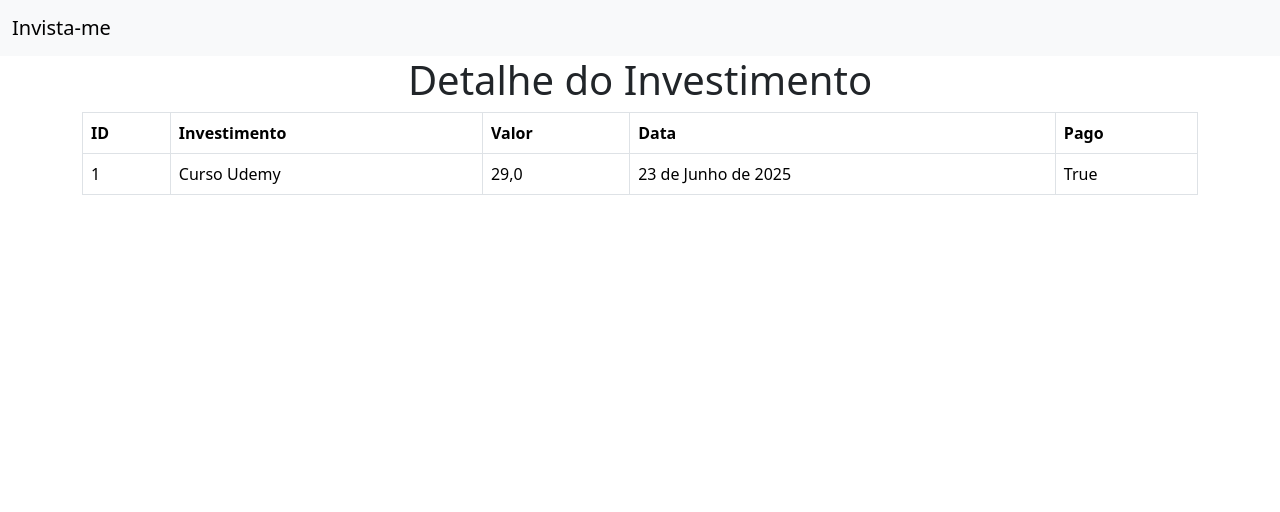
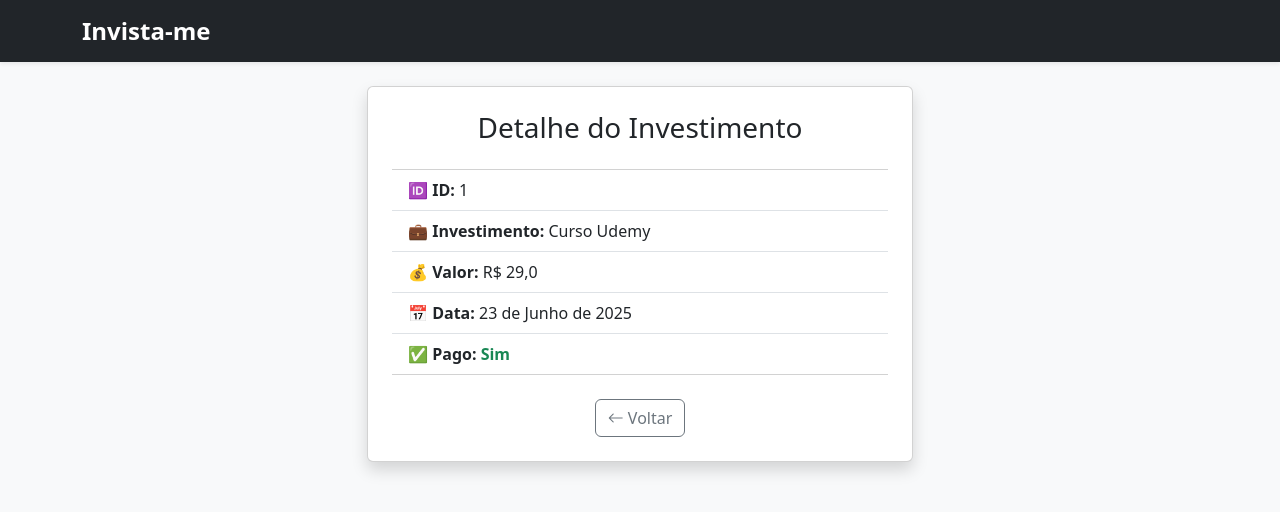
Before and after one commit to diegodutradev/invista-me, a Django app: page //1 in a window 1280 px wide. Shown: the top 512 px of the page. Run offline with Django 5.2, Linux system fonts and the light colour scheme; data comes from the database, SQL or seed files in the repository; both versions use the stored data as it was after the commit; some libraries are stand-ins or nearby versions.

Commit message:
repaginação do fron-end da aplicação

```diff
--- a/invista_me/templates/investimentos/base.html
+++ b/invista_me/templates/investimentos/base.html
@@ -1,37 +1,50 @@
 <!doctype html>
-<html lang="en">
+<html lang="pt-br">
 
 <head>
     <meta charset="utf-8">
     <meta name="viewport" content="width=device-width, initial-scale=1">
     <title>Invista-me</title>
+
+    <!-- Bootstrap CSS -->
     <link href="https://cdn.jsdelivr.net/npm/bootstrap@5.3.7/dist/css/bootstrap.min.css" rel="stylesheet"
         integrity="sha384-LN+7fdVzj6u52u30Kp6M/trliBMCMKTyK833zpbD+pXdCLuTusPj697FH4R/5mcr" crossorigin="anonymous">
+
+    <!-- Animate.css -->
+    <link rel="stylesheet" href="https://cdnjs.cloudflare.com/ajax/libs/animate.css/4.1.1/animate.min.css"/>
+
+    <!-- Estilos customizados -->
+    <style>
+        body {
+            background-color: #f8f9fa;
+        }
+        .navbar-brand {
+            font-weight: bold;
+            font-size: 1.5rem;
+        }
+        a {
+            text-decoration: none;
+        }
+    </style>
 </head>
 
 <body>
-    <nav class="navbar bg-body-tertiary">
-        <div class="container-fluid">
-            <a class="navbar-brand" href="{% url 'investimentos' %}">
-                Invista-me
-            </a>
+    <!-- Navbar -->
+    <nav class="navbar navbar-expand-lg bg-dark navbar-dark shadow-sm">
+        <div class="container">
+            <a class="navbar-brand" href="{% url 'investimentos' %}">Invista-me</a>
         </div>
     </nav>
 
-    {% block conteudo %}
+    <!-- Conteúdo principal com animação -->
+    <div class="container py-4 animate__animated animate__fadeIn">
+        {% block conteudo %}
+        {% endblock %}
+    </div>
 
-    {% endblock %}
-
-
-
+    <!-- Bootstrap JS -->
     <script src="https://cdn.jsdelivr.net/npm/bootstrap@5.3.7/dist/js/bootstrap.bundle.min.js"
         integrity="sha384-ndDqU0Gzau9qJ1lfW4pNLlhNTkCfHzAVBReH9diLvGRem5+R9g2FzA8ZGN954O5Q"
-        crossorigin="anonymous"></script>
-    <script src="https://cdn.jsdelivr.net/npm/@popperjs/core@2.11.8/dist/umd/popper.min.js"
-        integrity="sha384-I7E8VVD/ismYTF4hNIPjVp/Zjvgyol6VFvRkX/vR+Vc4jQkC+hVqc2pM8ODewa9r"
-        crossorigin="anonymous"></script>
-    <script src="https://cdn.jsdelivr.net/npm/bootstrap@5.3.7/dist/js/bootstrap.min.js"
-        integrity="sha384-7qAoOXltbVP82dhxHAUje59V5r2YsVfBafyUDxEdApLPmcdhBPg1DKg1ERo0BZlK"
         crossorigin="anonymous"></script>
 </body>
 
--- a/invista_me/templates/investimentos/detalhe.html
+++ b/invista_me/templates/investimentos/detalhe.html
@@ -1,22 +1,44 @@
 {% extends 'investimentos/base.html' %}
 {% block conteudo %}
-<h1 style="text-align: center;">Detalhe do Investimento</h1>
-<div class="container">
-    <table class="table table-hover table-bordered">
-        <tr>
-            <th>ID</th>
-            <th>Investimento</th>
-            <th>Valor</th>
-            <th>Data</th>
-            <th>Pago</th>
-        </tr>
-        <tr>
-            <td>{{dados.id}}</td>
-            <td>{{dados.investimento}}</td>
-            <td>{{dados.valor}}</td>
-            <td>{{dados.data}}</td>
-            <td>{{dados.pago}}</td>
-        </tr>
-    </table>
+<link rel="stylesheet" href="https://cdn.jsdelivr.net/npm/bootstrap-icons@1.11.3/font/bootstrap-icons.min.css">
+
+
+<div class="row justify-content-center">
+    <div class="col-lg-6">
+
+        <div class="card shadow p-4 animate__animated animate__fadeInUp">
+            <h3 class="mb-4 text-center">Detalhe do Investimento</h3>
+
+            <ul class="list-group list-group-flush mb-4">
+                <li class="list-group-item">
+                    🆔 <strong>ID:</strong> {{ dados.id }}
+                </li>
+                <li class="list-group-item">
+                    💼 <strong>Investimento:</strong> {{ dados.investimento }}
+                </li>
+                <li class="list-group-item">
+                    💰 <strong>Valor:</strong> R$ {{ dados.valor }}
+                </li>
+                <li class="list-group-item">
+                    📅 <strong>Data:</strong> {{ dados.data }}
+                </li>
+                <li class="list-group-item">
+                    ✅ <strong>Pago:</strong>
+                    {% if dados.pago %}
+                        <span class="text-success fw-bold">Sim</span>
+                    {% else %}
+                        <span class="text-danger fw-bold">Não</span>
+                    {% endif %}
+                </li>
+            </ul>
+
+             <div class="text-center">
+                <a href="{% url 'investimentos' %}" class="btn btn-outline-secondary">
+                    <i class="bi bi-arrow-left"></i> Voltar
+                </a>
+            </div>
+        </div>
+
+    </div>
 </div>
 {% endblock %}
```
Also changed, not shown: invista_me/templates/investimentos/confirmar_exclusao.html (+7 -4 lines), invista_me/templates/investimentos/investimentos.html (+41 -16 lines), invista_me/templates/investimentos/novo_investimento.html (+48 -16 lines), db.sqlite3.
